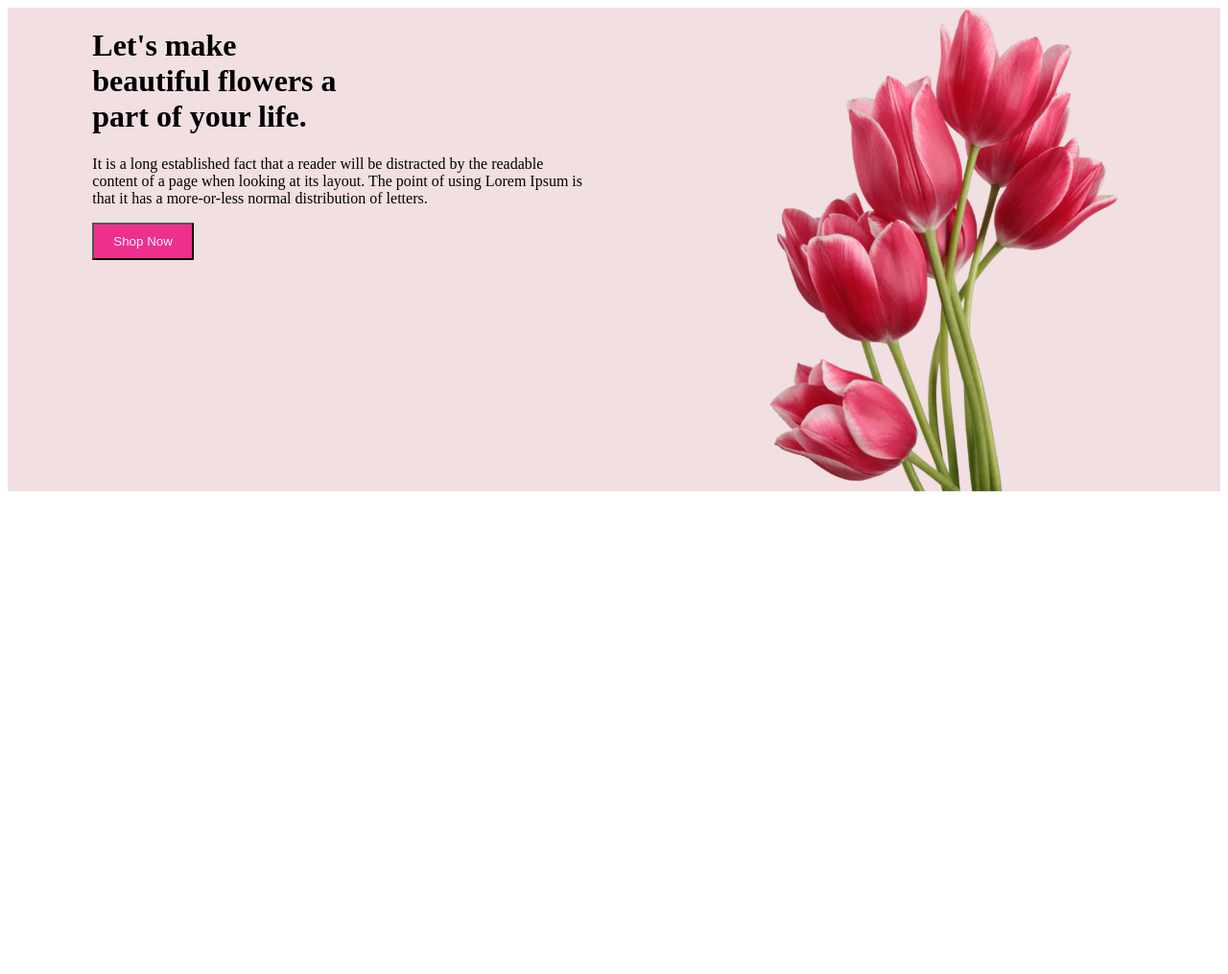
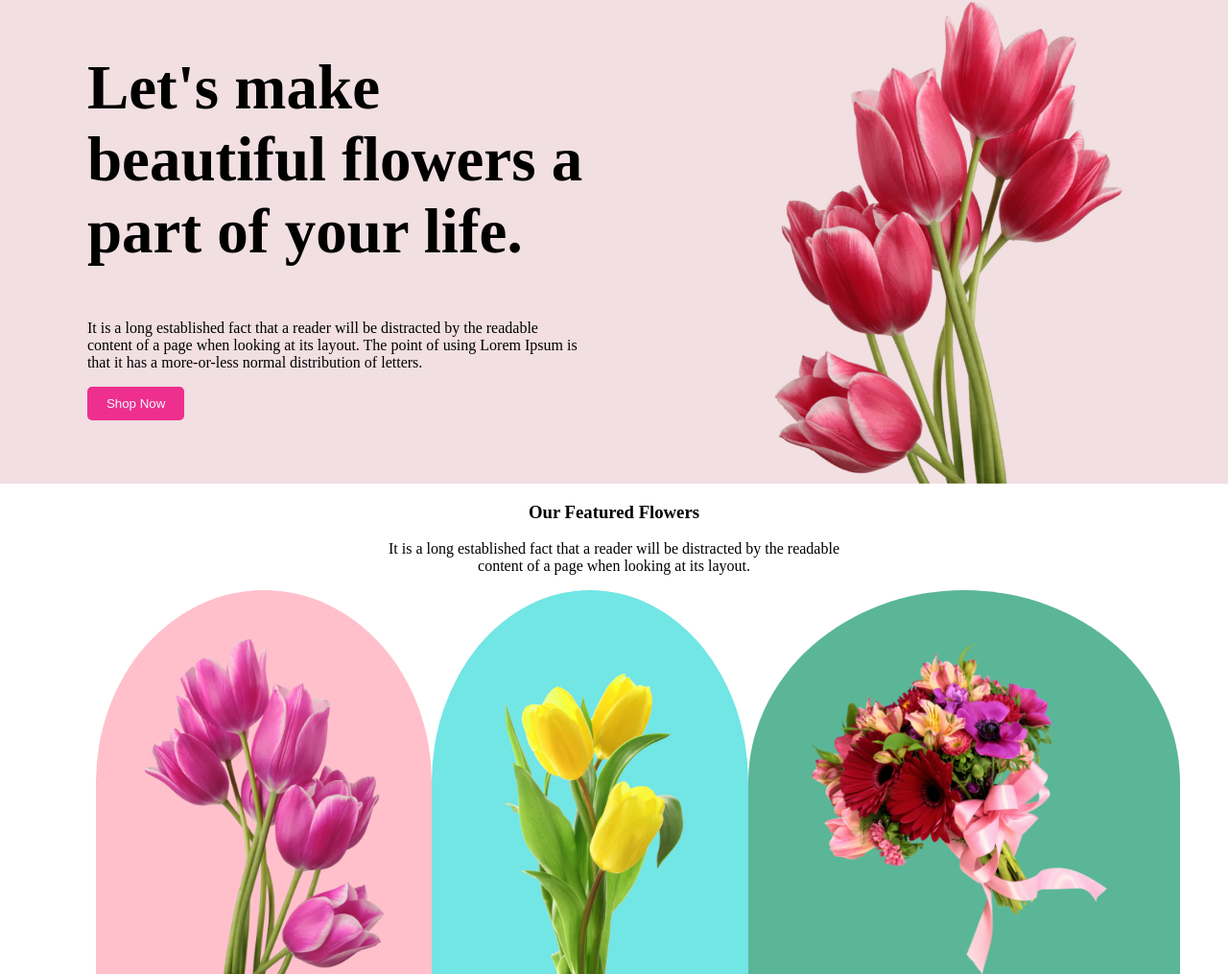
Before and after one commit to AdibMahmud123/Flower-shop-website, a plain HTML site: page index.html in a window 1280 px wide. Shown: the whole page at 96% size. Before the commit the page ends 800 px from the top, so only its background shows below. Drawn offline with Linux system fonts and the light colour scheme.

Commit message:
second section

```diff
--- a/index.html
+++ b/index.html
@@ -8,20 +8,31 @@
     <title>Document</title>
 </head>
 <body>
-<div class="landing">
+<section class="landing">
     <div>
     <h1 class="header">Let's make<br>
         beautiful flowers a<br>
         part of your life. </h1>
 
-    <p class = "Paragraph">
+    <p class = "paragraph">
         It is a long established fact that a reader will be distracted by the readable<br>content of a page when looking at its layout. The point of using Lorem Ipsum is<br> that it has a more-or-less normal distribution of letters. </p>
 
     <button class="button">Shop Now</button>
 </div>
 
     <img class="flower" src="./Flower Asset/pngwing 10.png" alt="">
+</section>
+<h3 class = "headingtwo">Our Featured Flowers</h3>
+<p class = "Paratwo">It is a long established fact that a reader will be distracted by the readable<br> content of a page when looking at its layout.</p>
+<div class = "image">
+    <img class ="one" src="./Flower Asset/pngwing 6.png" alt="">
+    <img class ="two" src="./Flower Asset/pngwing 7.png" alt="">
+    <img class ="three" src="./Flower Asset/pngwing 5.png" alt="">
 </div>
 
+<section class = "second">
+
+
+</section>
 </body>
 </html>
--- a/style.css
+++ b/style.css
@@ -1,5 +1,11 @@
+body{
+    margin: 0;
+}
+
+
 .header{
     padding: 0px;
+    font-size: 65px;
 }
 
 .landing{
@@ -16,4 +22,49 @@
     padding: 10px 20px;
     background-color: rgb(238, 47, 142);
     color: aliceblue;
+    border: none;
+    border-radius: 5px;
 }
+
+.paragraph{
+    border-color: rgb(226, 216, 216);
+
+}
+
+.one{
+    background-color: pink;
+    border-radius: 50% 50% 0 0 ;
+    padding: 50px 50px 0px 50px;
+    width: 250px;
+}
+
+.two{
+    background-color: rgb(114, 229, 229);
+    border-radius: 50% 50% 0 0 ;
+    padding: 50px 50px 0px 50px;
+    width: 230px;
+
+}
+
+.three{
+    background-color: rgb(90, 182, 151);
+    border-radius: 50% 50% 0 0 ;
+    padding: 50px 50px 0px 50px;
+    width: 350px;
+
+}
+
+.headingtwo{
+    text-align: center;
+}
+
+.Paratwo{
+    text-align: center;
+}
+
+.image{
+    display: flex;
+    justify-content: space-around;
+    padding: 0 100px;
+
+}
```
